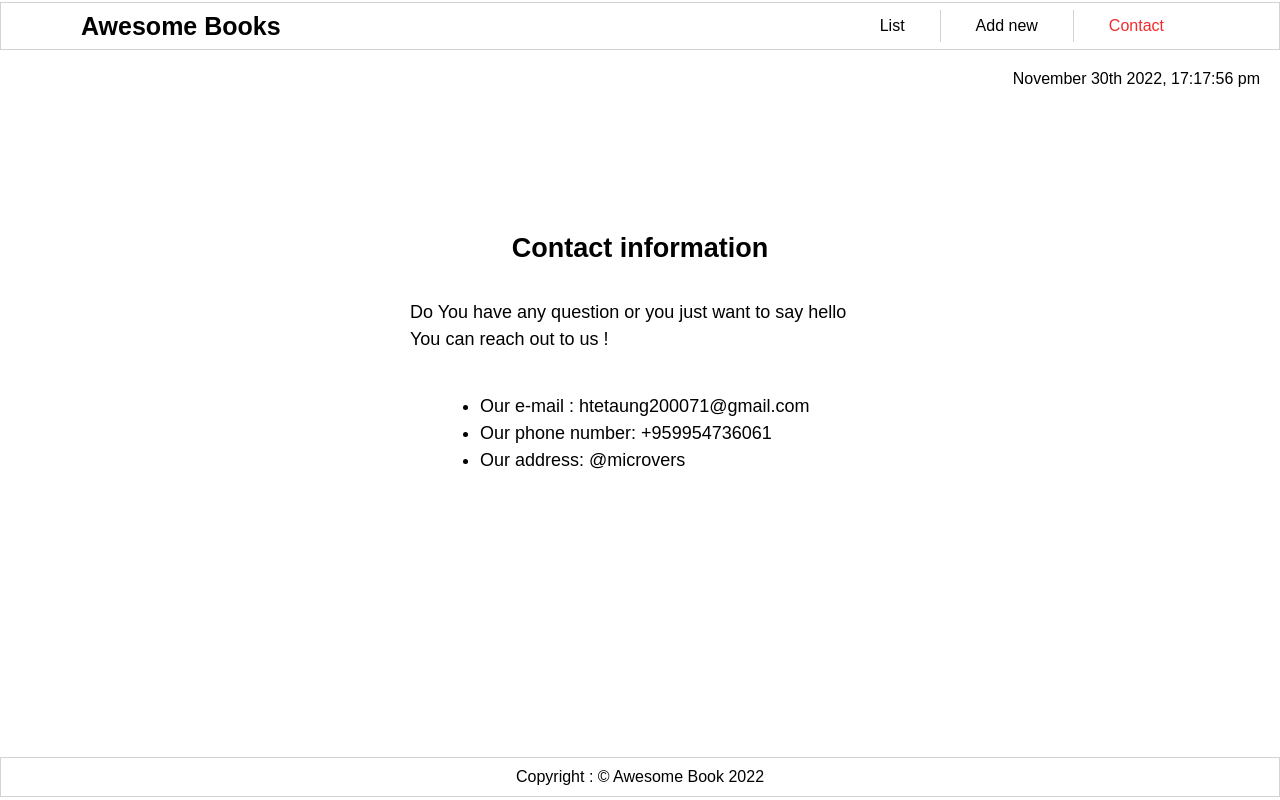
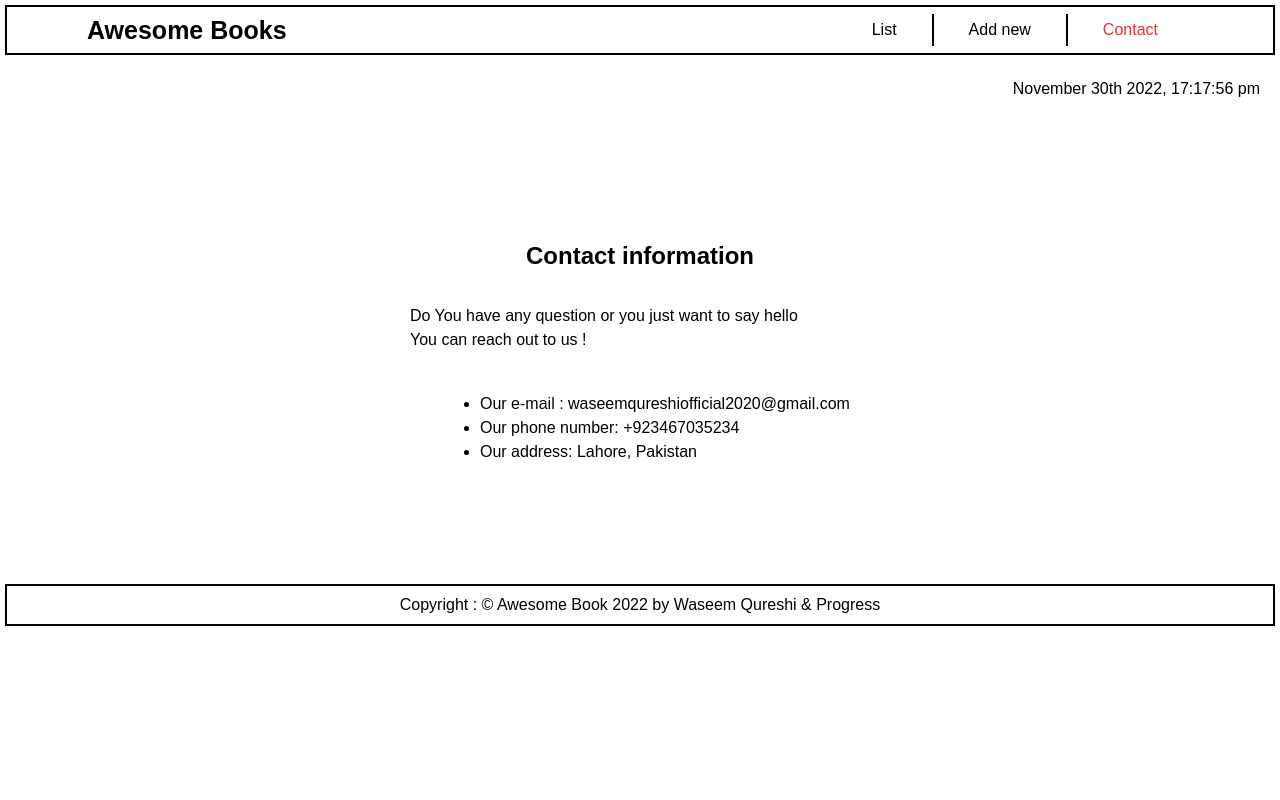
Before and after one commit to waseemqureshi2020/Awesome-Books-App, a website: page index.html in a window 1280 px wide. Both pictures are taken after a click on the item "Contact". Drawn offline with Linux system fonts and the light colour scheme.

Commit message:
Fix Issues In Web App
Fix Issues In Web App

```diff
--- a/app.js
+++ b/app.js
@@ -28,10 +28,9 @@ class Book {
   render(book) {
     this.awesomeBooks.innerHTML += `
     <li id="${book.id}">
-    <p><span>${book.title}</span> by <span>${book.author}</span>.</p>
+    <p><span>"${book.title}"</span> by <span>${book.author}</span>.</p>
     <button class="btn">Remove</button>
 </li>
-
         `;
     this.removeDom(awesomeBooks);
   }
--- a/index.html
+++ b/index.html
@@ -42,14 +42,14 @@
             <p>Do You have any question or you just want to say hello</p>
             <p>You can reach out to us !</p>
             <ul class="contact-list">
-                <li>Our e-mail : htetaung200071@gmail.com</li>
-                <li>Our phone number: +959954736061</li>
-                <li>Our address: @microvers</li>
+                <li>Our e-mail : waseemqureshiofficial2020@gmail.com</li>
+                <li>Our phone number: +923467035234</li>
+                <li>Our address: Lahore, Pakistan</li>
             </ul>
         </section>
     </main>
     <footer>
-        <p>Copyright : &copy; Awesome Book 2022</p>
+        <p>Copyright : &copy; Awesome Book 2022 by Waseem Qureshi & Progress</p>
     </footer>
     <script src="./app.js"></script>
 </body>
--- a/style.css
+++ b/style.css
@@ -24,12 +24,12 @@ h2 {
 }
 
 header {
-  border: 1px solid #d4d2d2;
+  border: 2px solid black;
   display: flex;
   justify-content: space-between;
   align-items: center;
   padding: 7px;
-  margin-top: 2px;
+  margin: 5px;
 }
 
 header .logo a {
@@ -44,7 +44,7 @@ header ul {
 }
 
 header ul li {
-  border-right: 1px solid #d4d2d2;
+  border-right: 2px solid black;
   font-size: 16px;
   padding: 7px;
   margin: 0;
@@ -82,7 +82,7 @@ main {
 }
 
 #awesomeBooks {
-  border: 1px solid #d4d2d2;
+  border: 2px solid black;
   margin: 10px;
 }
 
@@ -147,12 +147,12 @@ form input:hover {
 }
 
 .form-btn button {
-  padding: 6px 10px;
+  padding: 6px 20px;
   font-weight: bold;
   font-size: 16px;
   cursor: pointer;
-  background-color: #52545a;
-  color: #fff;
+  background-color: white;
+  color: black;
   border: 1px solid #d3d3d3;
   box-shadow: 2px 2px 1px #d3d3d3;
   margin-right: 5px;
@@ -169,11 +169,10 @@ form input:hover {
 }
 
 footer {
-  position: absolute;
-  bottom: 3px;
-  width: 100%;
-  border: 1px solid #d4d2d2;
+  position: relative;
+  border: 2px solid black;
   padding: 10px;
+  margin: 5px;
 }
 
 footer p {
@@ -204,9 +203,9 @@ footer p {
 
   .contact {
     width: 500px;
-    font-family: sans-serif;
+    /* font-family: sans-serif;
     font-size: 18px;
-    line-height: 1.5;
+    line-height: 1.5; */
   }
 
   .contact-list {
```
